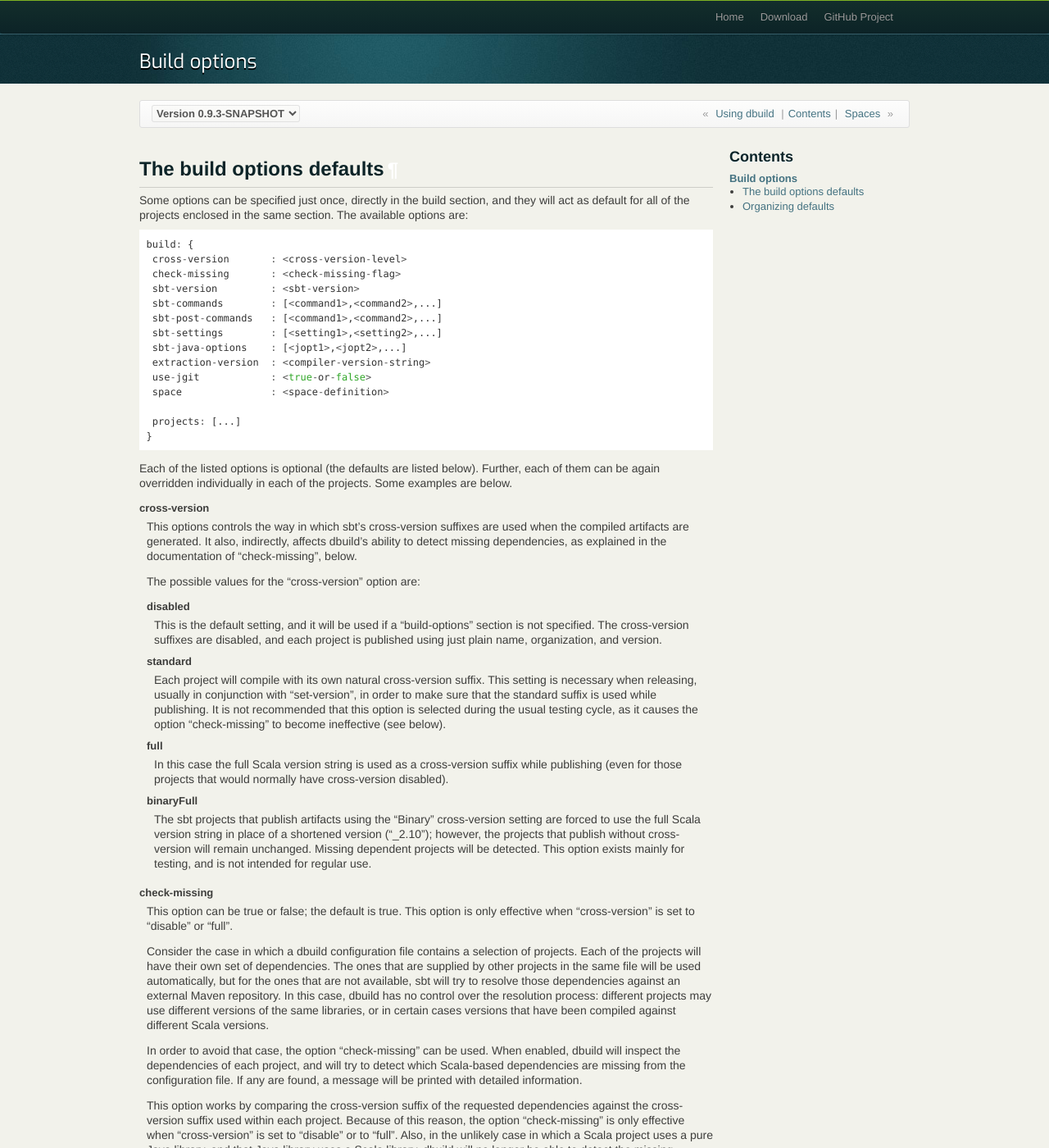
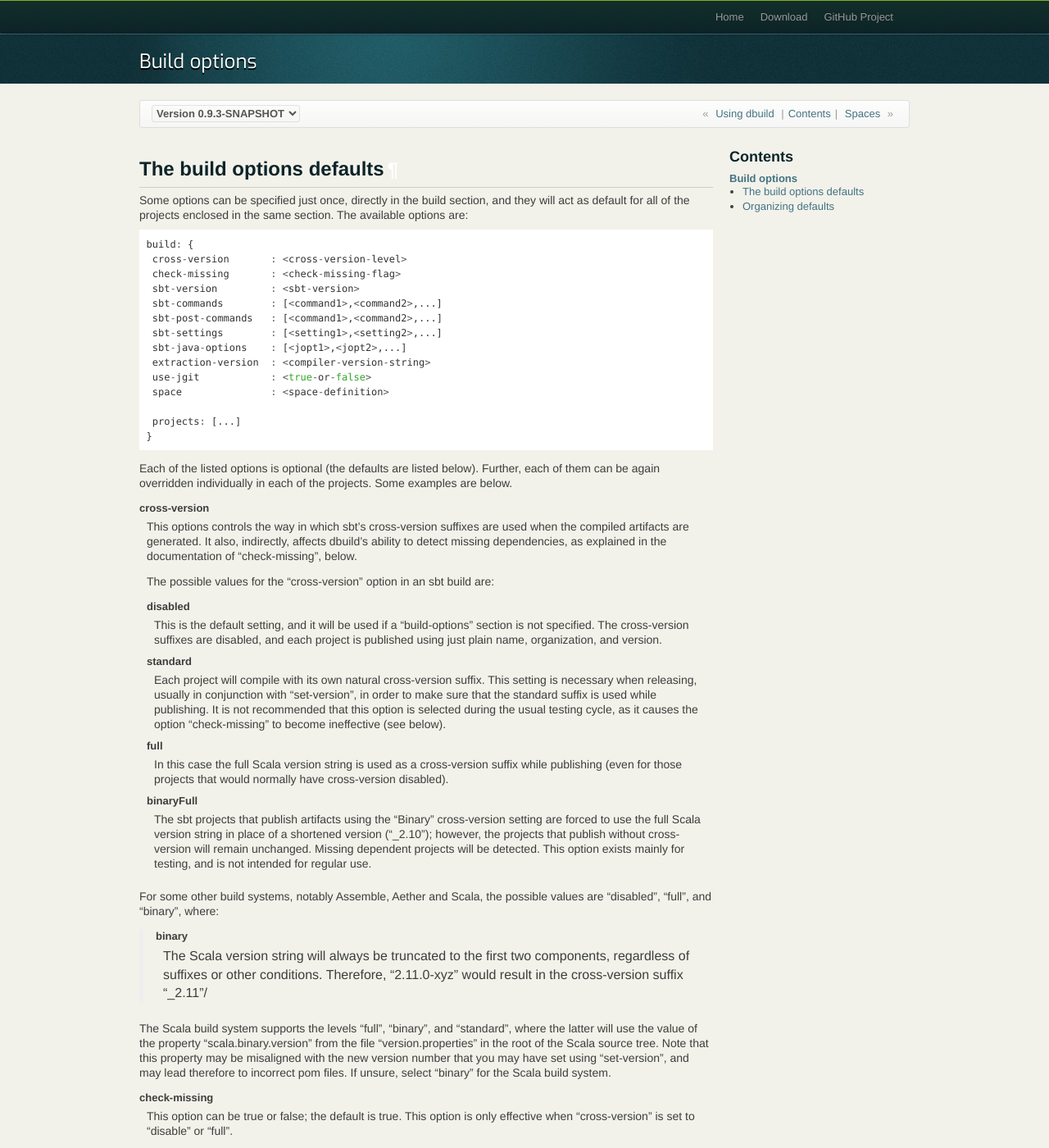
Before and after one commit to lightbend-labs/dbuild, a Sphinx documentation site: the page built from docs/src/sphinx/buildOptions.rst, in a window 1280 px wide and 1400 px high. Shown: the whole window at 82% size. Built offline with Sphinx 7.4.7, drawn with Linux system fonts in a browser that asks for light colours.

Commit message:
Additional docs concerning the cross-version setting.

```diff
--- a/docs/src/sphinx/buildOptions.rst
+++ b/docs/src/sphinx/buildOptions.rst
@@ -34,7 +34,7 @@ cross-version
   compiled artifacts are generated. It also, indirectly, affects dbuild's ability to
   detect missing dependencies, as explained in the documentation of "check-missing", below.
 
-  The possible values for the "cross-version" option are:
+  The possible values for the "cross-version" option in an sbt build are:
 
   disabled
     This is the default setting, and it will be used if a "build-options" section is not
@@ -59,6 +59,21 @@ cross-version
     however, the projects that publish without cross-version will remain unchanged.
     Missing dependent projects will be detected. This option exists mainly for testing,
     and is not intended for regular use.
+
+For some other build systems, notably Assemble, Aether and Scala, the possible values are
+"disabled", "full", and "binary", where:
+
+  binary
+    The Scala version string will always be truncated to the first two components,
+    regardless of suffixes or other conditions. Therefore, "2.11.0-xyz" would result
+    in the cross-version suffix "_2.11"/
+
+The Scala build system supports the levels "full", "binary", and "standard", where the
+latter will use the value of the property "scala.binary.version" from the file
+"version.properties" in the root of the Scala source tree. Note that this property may
+be misaligned with the new version number that you may have set using "set-version",
+and may lead therefore to incorrect pom files. If unsure, select "binary" for the
+Scala build system.
 
 check-missing
   This option can be true or false; the default is true. This option is only effective when
```
